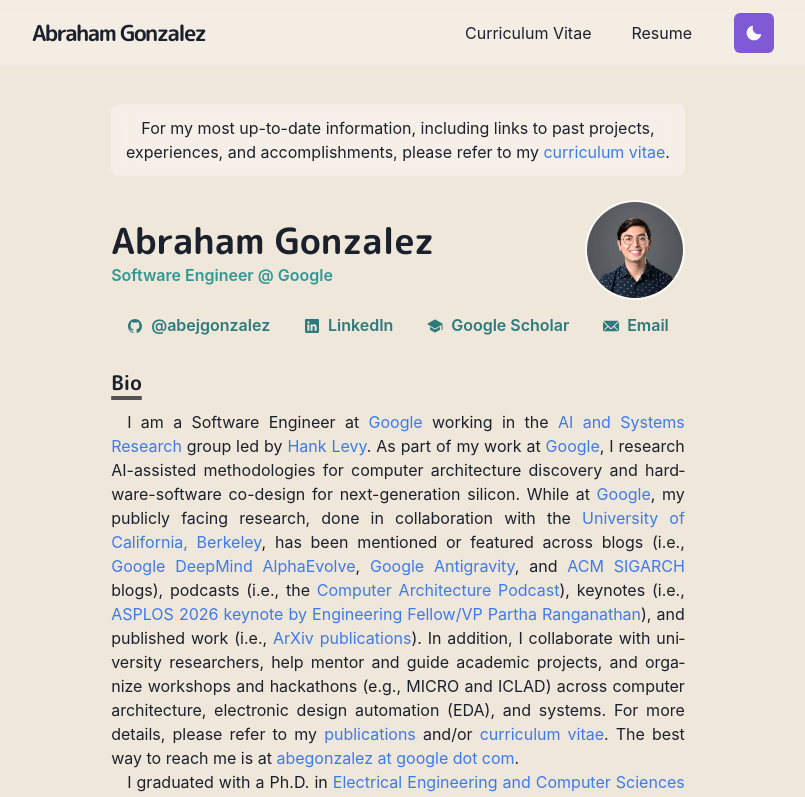
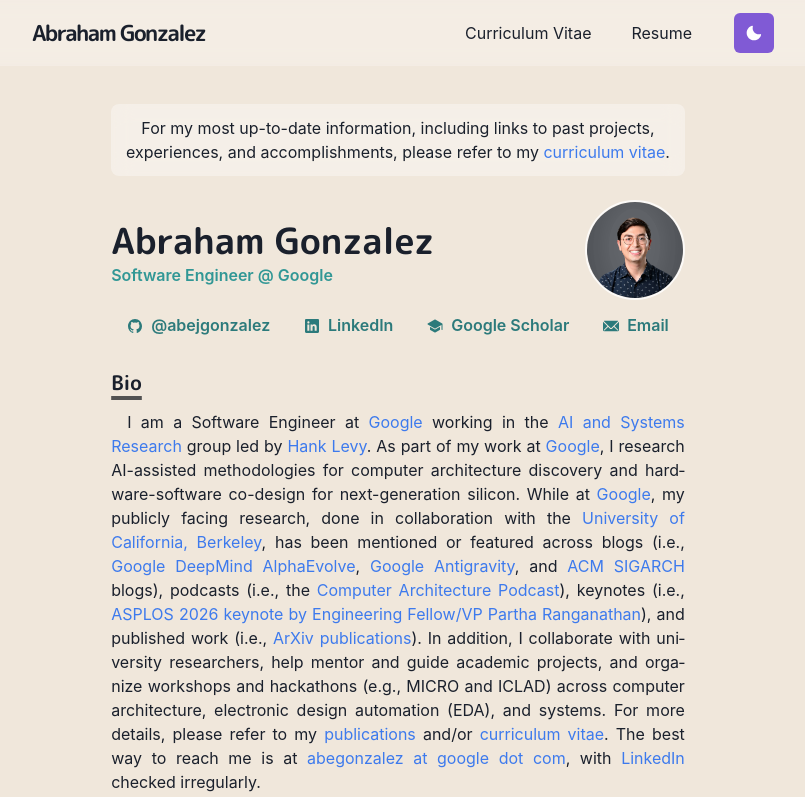
Before and after one commit to abejgonzalez/abejgonzalez.github.io, a Next.js app: page / in a window 1280 px wide. Shown: the top 797 px of the page, without its empty margins (242-1047 px from the left). Built offline with nearby package versions, Linux system fonts and the light colour scheme.

Commit message:
Update homepage contact details

```diff
--- a/pages/index.js
+++ b/pages/index.js
@@ -149,7 +149,7 @@
           While at <Link as={NextLink} href="https://research.google/" passHref {...externalLinkProps}>Google</Link>, my publicly facing research, done in collaboration with the <Link as={NextLink} href="https://www.berkeley.edu/" passHref {...externalLinkProps}>University of California, Berkeley</Link>, has been mentioned or featured across blogs (i.e., <Link as={NextLink} href="https://deepmind.google/blog/alphaevolve-impact/" passHref {...externalLinkProps}>Google DeepMind AlphaEvolve</Link>, <Link as={NextLink} href="https://antigravity.google/blog/teamwork-when-ai-becomes-a-research-partner" passHref {...externalLinkProps}>Google Antigravity</Link>, and <Link as={NextLink} href="https://www.sigarch.org/architecture-systems-are-changing-the-architects-role-in-the-era-of-agentic-co-design/" passHref {...externalLinkProps}>ACM SIGARCH</Link> blogs), podcasts (i.e., the <Link as={NextLink} href="https://comparchpodcast.podbean.com/e/ep-24-from-unicorns-to-centaurs-co-designing-computer-systems-for-the-ai-era-with-dr-partha-ranganathan-google/" passHref {...externalLinkProps}>Computer Architecture Podcast</Link>), keynotes (i.e., <Link as={NextLink} href="https://dl.acm.org/doi/10.1145/3779212.3795611" passHref {...externalLinkProps}>ASPLOS 2026 keynote by Engineering Fellow/VP Partha Ranganathan</Link>), and published work (i.e., <Link href="#publications">ArXiv publications</Link>).
           In addition, I collaborate with university researchers, help mentor and guide academic projects, and organize workshops and hackathons (e.g., MICRO and ICLAD) across computer architecture, electronic design automation (EDA), and systems.
           For more details, please refer to my <Link href="#publications">publications</Link> and/or <Link href="/documents/gonzalez-abraham-cv.pdf" {...externalLinkProps}>curriculum vitae</Link>.
-          The best way to reach me is at <Link href="mailto:abegonzalez@google.com">abegonzalez at google dot com</Link>.
+          The best way to reach me is at <Link href="mailto:abegonzalez@google.com">abegonzalez at google dot com</Link>, with <Link as={NextLink} href="https://www.linkedin.com/in/abraham-j-gonzalez/" passHref {...externalLinkProps}>LinkedIn</Link> checked irregularly.
         </Paragraph>
         <Paragraph>
           I graduated with a Ph.D. in <Link as={NextLink} href="https://eecs.berkeley.edu/" passHref {...externalLinkProps}>Electrical Engineering and Computer Sciences</Link> at the <Link as={NextLink} href="https://www.berkeley.edu/" passHref {...externalLinkProps}>University of California, Berkeley</Link> in Summer 2025 as part of the <Link as={NextLink} href="https://slice.eecs.berkeley.edu/" passHref {...externalLinkProps}>SLICE</Link> lab (formerly the <Link as={NextLink} href="https://adept.eecs.berkeley.edu/" passHref {...externalLinkProps}>ADEPT</Link> lab) under <Link as={NextLink} href="http://people.eecs.berkeley.edu/~krste/" passHref {...externalLinkProps}>Professor Emeritus and Professor of the Graduate School Krste Asanovi&#263;</Link> and <Link as={NextLink} href="https://www2.eecs.berkeley.edu/Faculty/Homepages/nikolic.html" passHref {...externalLinkProps}>Professor Borivoje Nikoli&#263;</Link>.
```
